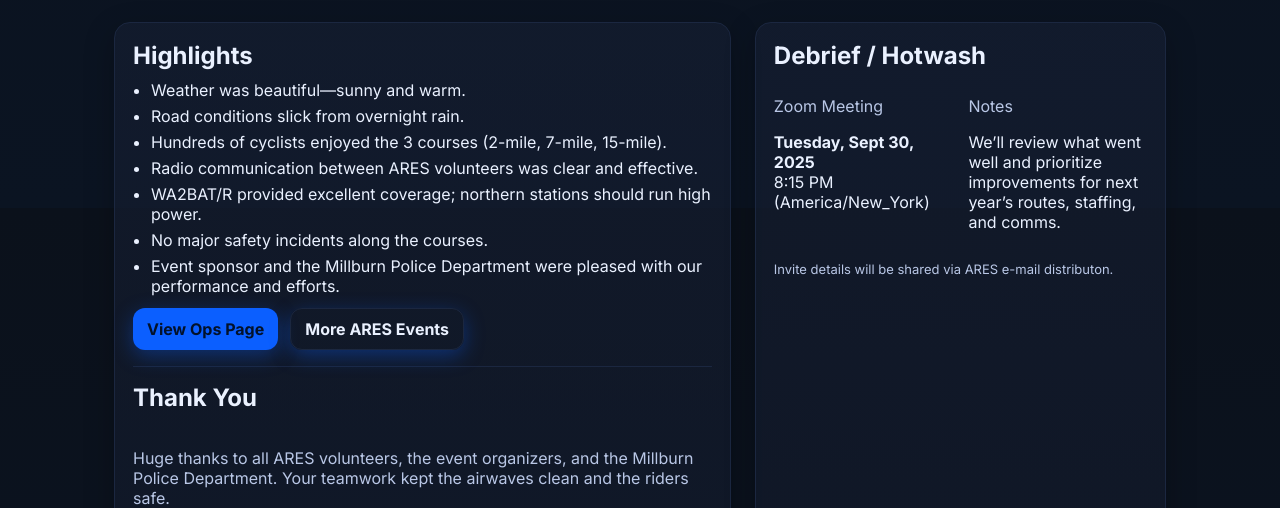
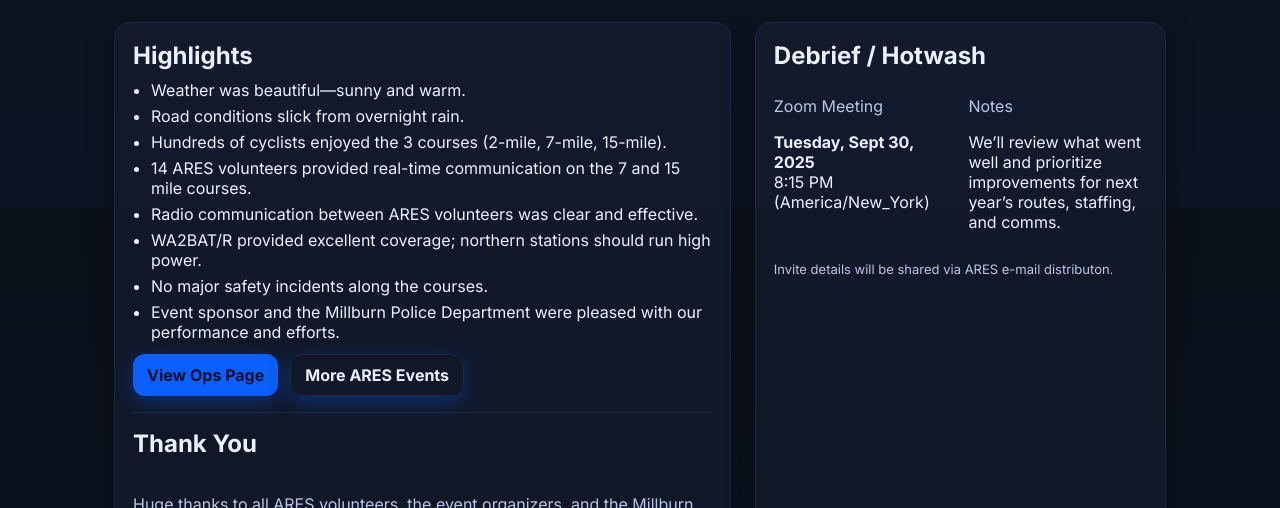
Before and after one commit to JEA3/ares, a plain HTML site: page tour-de-millburn-2025-recap.html in a window 1280 px wide. Shown: the part 592-1100 px from the top of the page. Drawn offline with Linux system fonts and the light colour scheme.

Commit message:
Update tour-de-millburn-2025-recap.html

```diff
--- a/tour-de-millburn-2025-recap.html
+++ b/tour-de-millburn-2025-recap.html
@@ -165,6 +165,7 @@
           <li>Weather was beautiful—sunny and warm.</li>
           <li>Road conditions slick from overnight rain.</li>
           <li>Hundreds of cyclists enjoyed the 3 courses (2-mile, 7-mile, 15-mile).</li>
+          <li>14 ARES volunteers provided real-time communication on the 7 and 15 mile courses.</li>
           <li>Radio communication between ARES volunteers was clear and effective.</li>
           <li>WA2BAT/R provided excellent coverage; northern stations should run high power.</li>
           <li>No major safety incidents along the courses.</li>
```
